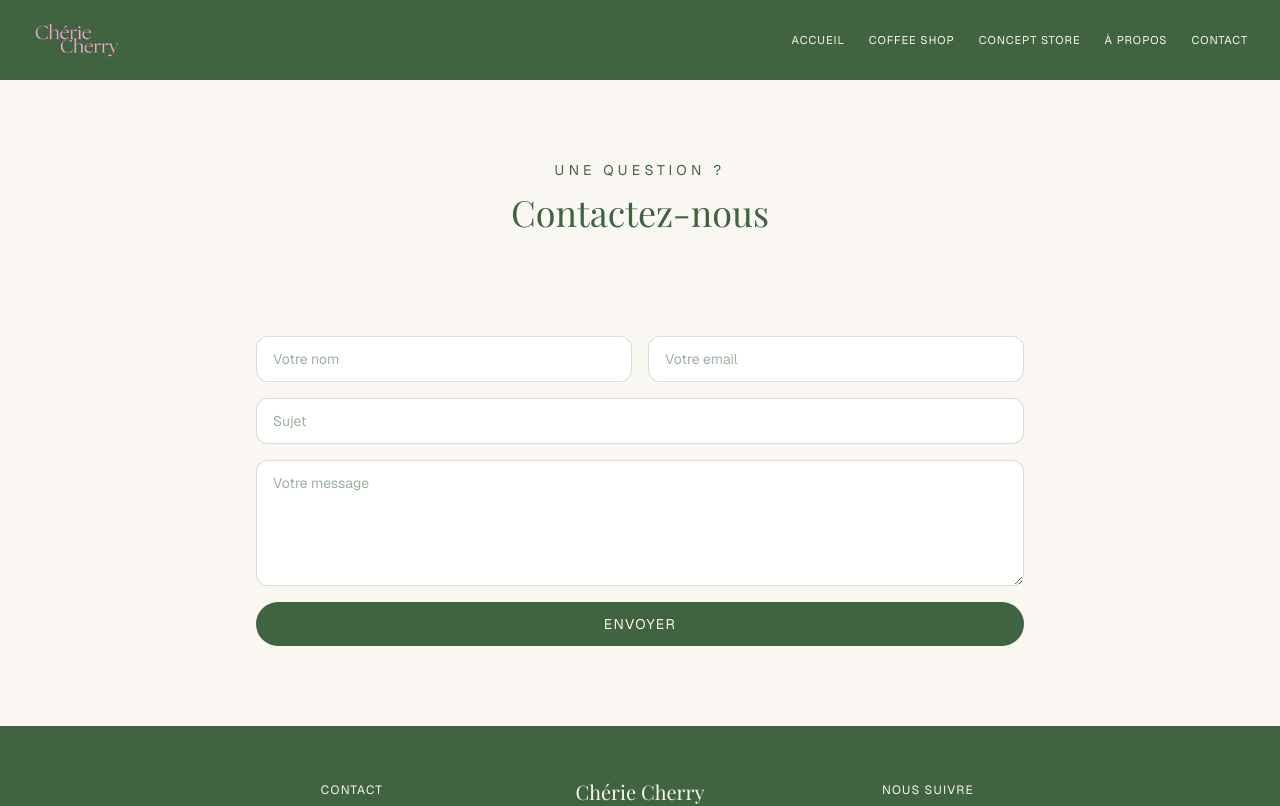
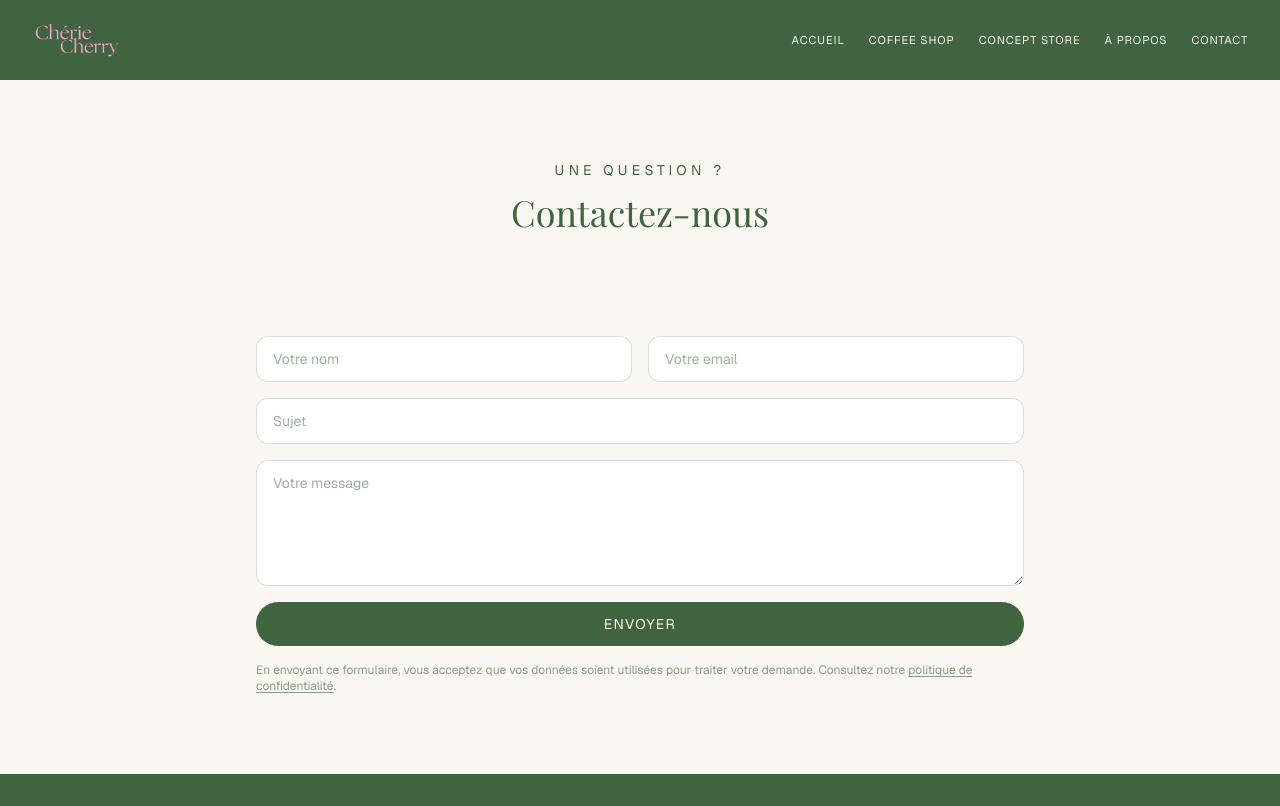
Before and after one commit to ClaudineFr/cherie-cherry, a Next.js app in the folder frontend/: page /contact in a window 1280 px wide. Shown: the top 806 px of the page. Built offline with nearby package versions, Linux system fonts and the light colour scheme; a web font is replaced by a local one.

Commit message:
Add GDPR notice below contact form submit
Inform visitors that their data is used to handle their request and
link to the privacy policy. Site uses only technical cookies, so no
consent banner is required.

Co-Authored-By: Claude Opus 4.8 (1M context) <noreply@anthropic.com>

```diff
--- a/frontend/components/ContactForm.tsx
+++ b/frontend/components/ContactForm.tsx
@@ -1,5 +1,6 @@
 "use client";
 
+import Link from "next/link";
 import { useActionState } from "react";
 
 import { sendContactMessage, type ContactState } from "@/app/contact/actions";
@@ -109,6 +110,23 @@ export default function ContactForm() {
       >
         {pending ? "Envoi en cours…" : "Envoyer"}
       </button>
+
+      {/*
+        Mention RGPD : le visiteur est informé, au moment de l'envoi, de
+        l'usage de ses données et du lien vers la politique complète.
+        (Cookies techniques uniquement : pas de bandeau de consentement requis.)
+      */}
+      <p className="text-xs text-ink/60">
+        En envoyant ce formulaire, vous acceptez que vos données soient
+        utilisées pour traiter votre demande. Consultez notre{" "}
+        <Link
+          href="/confidentialite"
+          className="underline underline-offset-2 hover:text-green"
+        >
+          politique de confidentialité
+        </Link>
+        .
+      </p>
     </form>
   );
 }
```
